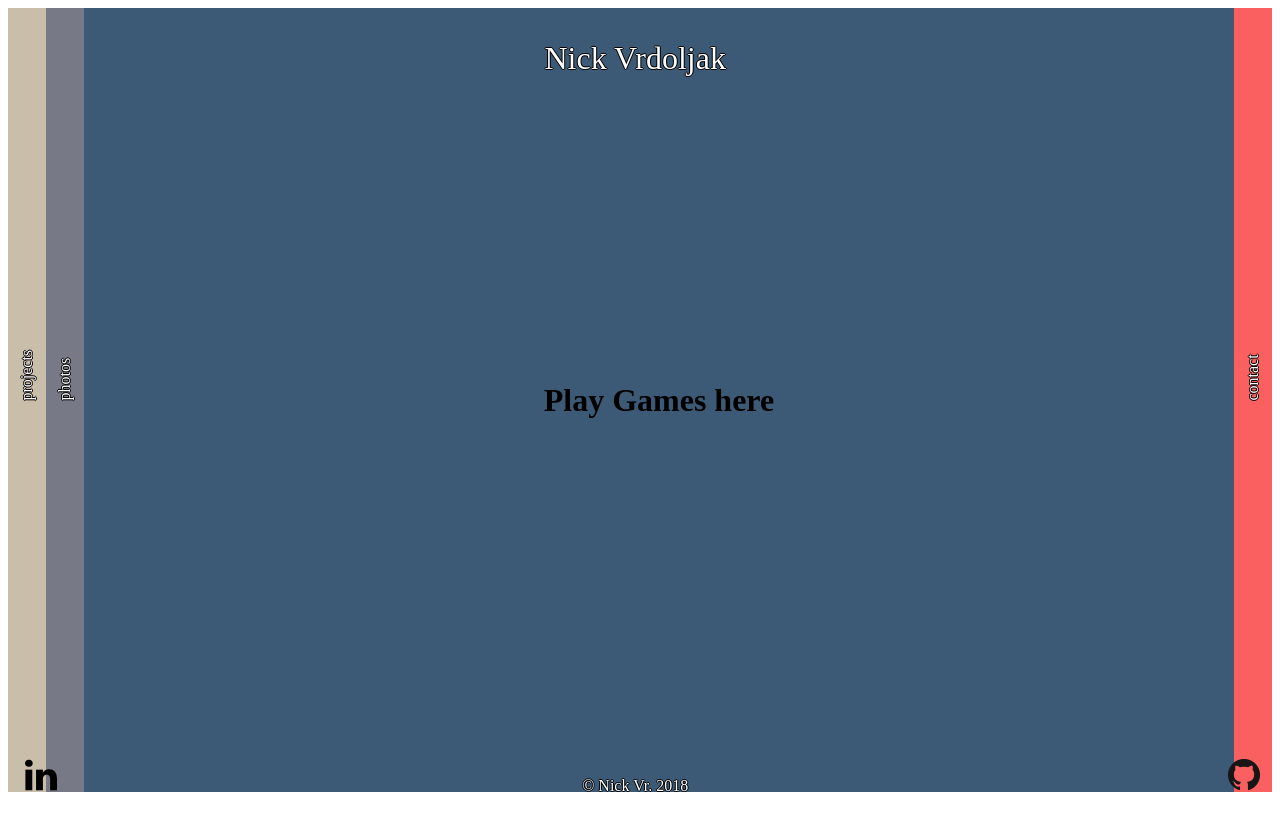
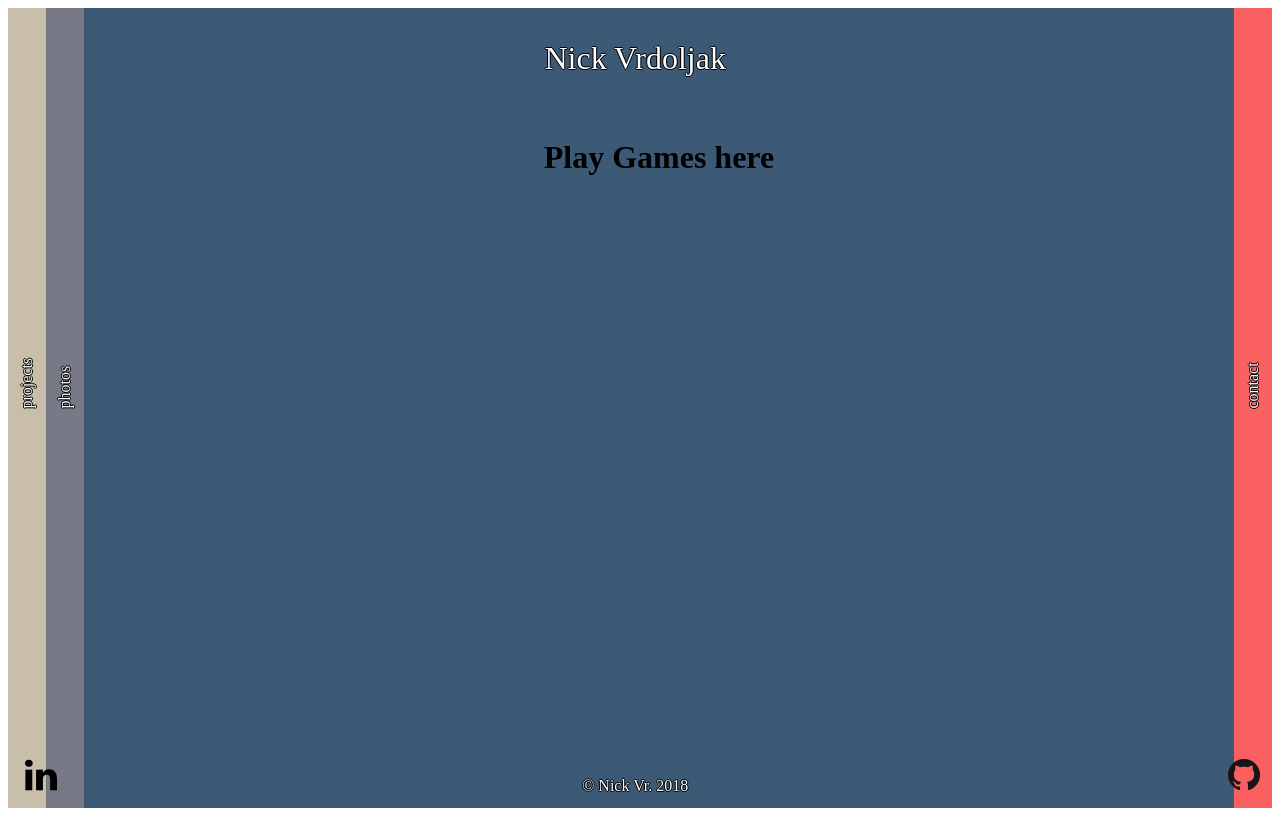
Before and after one commit to nicholasvrdoljak/nicholasvrdoljak, a React (Create React App) app in the folder client/: page /play in a window 1280 px wide. Built offline with nearby package versions, Linux system fonts and the light colour scheme; a web font is replaced by a local one.

Commit message:
Styling and scrolling

```diff
--- a/client/src/components/home/home.css
+++ b/client/src/components/home/home.css
@@ -3,12 +3,13 @@
     display: flex;
     flex-direction: row;
     align-items: center;
+    height: 100vh;
 }
 
 .homeBar {
     width: 25%;
     display: flex;
-    height: 98vh;
+    min-height: 100%;
     justify-content: center;
     align-items: center;
 
@@ -69,3 +70,15 @@
 .homeBar4:hover {
     background-color: #ffb0b0;
 }
+
+.contactTitle{
+    height: auto;
+    overflow-y: scroll;
+    margin-top: calc(100vh - 60%);
+    padding-bottom: 50px;
+}
+
+.contact{
+    height: 100vh;
+    overflow-y: scroll;
+}
--- a/client/src/components/projects/index.jsx
+++ b/client/src/components/projects/index.jsx
@@ -16,6 +16,10 @@ export default class Projects extends Component{
         super(props);
         this.state = {
         };
+    }
+
+    handleClick(){
+        ReactDOM.findDOMNode(this).scrollTop = 0;
     }
 
     render(){
--- a/client/src/components/projects/styles.css
+++ b/client/src/components/projects/styles.css
@@ -33,6 +33,18 @@
 
 .submenu{
     color: rgb(0, 39, 148);
+}
+
+.accordion[role='tablist']{
+    width: 75%;
+    margin-left: calc(100vh - 60%);
+    cursor: pointer;
+}
+
+.accordion__body > .accordion{
+    width: 100%;
+    margin: 0;
+    cursor: pointer;
 }
 
 
--- a/client/src/index.css
+++ b/client/src/index.css
@@ -1,5 +1,6 @@
 body {
   font-family: 'Adamina', serif;
+  height: 100%;
 }
 
 .header {
```
